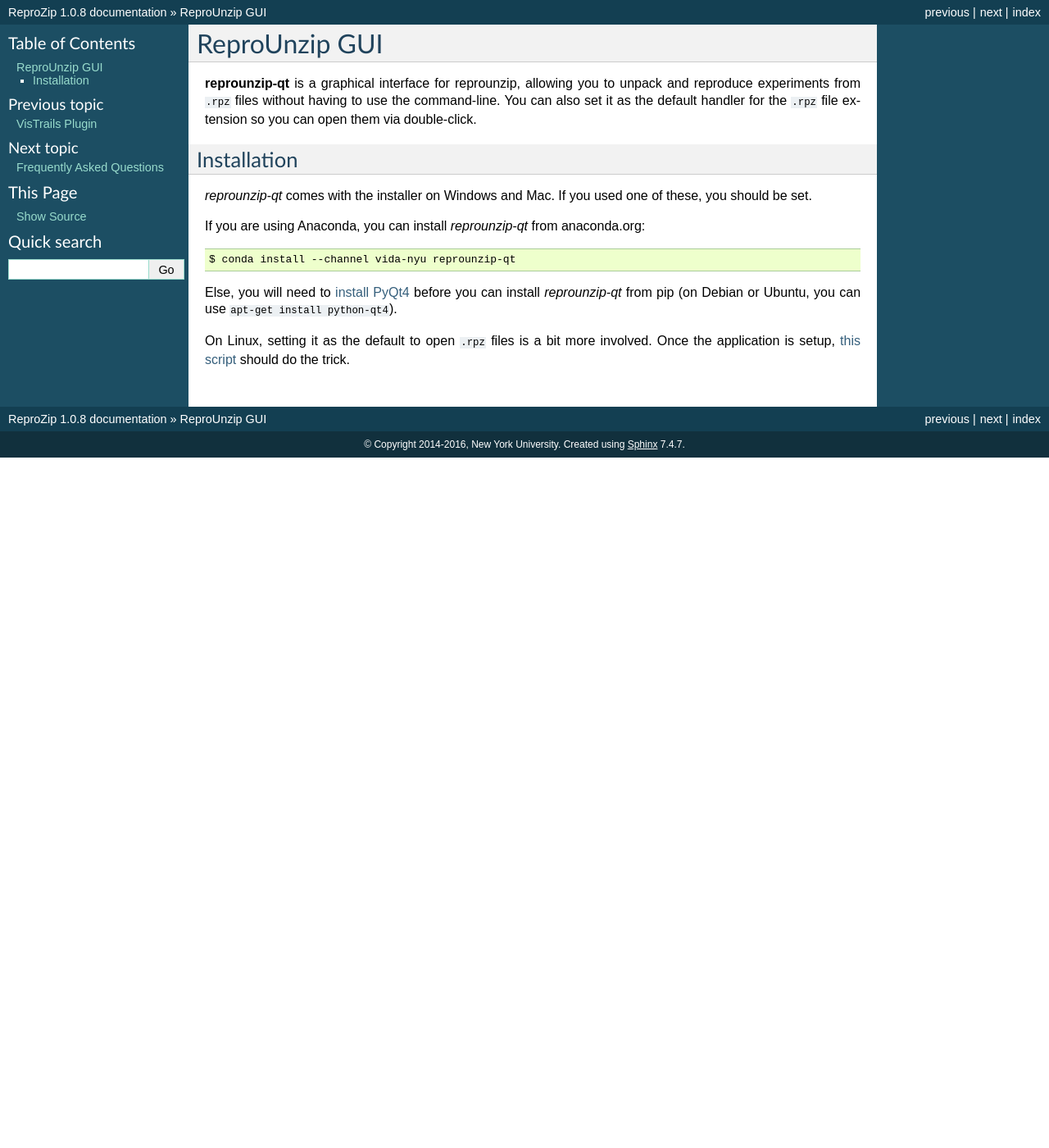
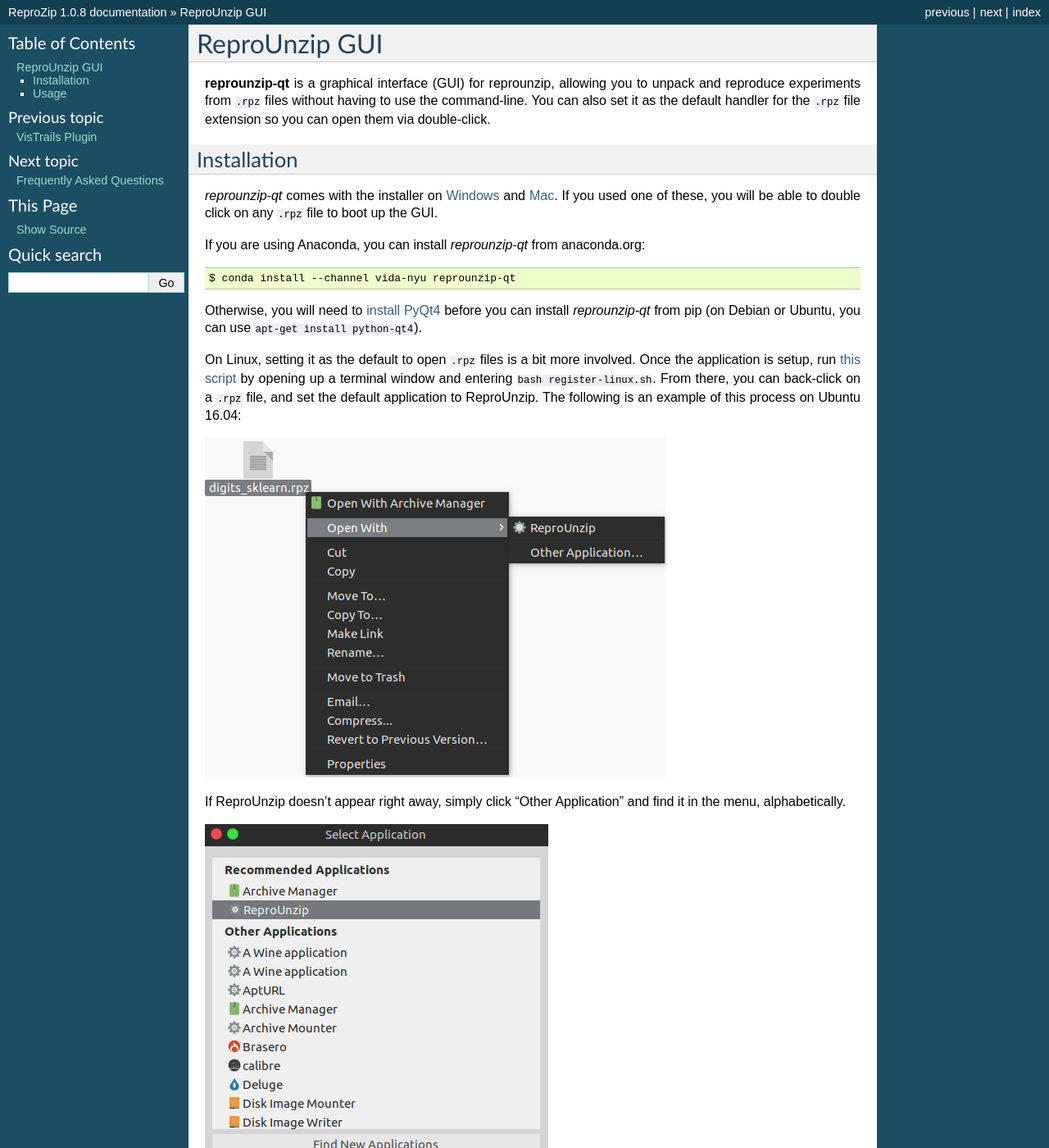
Before and after one commit to VIDA-NYU/reprozip, a Sphinx documentation site: the page built from docs/gui.rst, in a window 1280 px wide and 1400 px high. Shown: the whole window at 82% size. Built offline with Sphinx 7.4.7, drawn with Linux system fonts in a browser that asks for light colours; some of the changed text lies outside the part shown.

Commit message:
updated GUI documentation

```diff
--- a/docs/gui.rst
+++ b/docs/gui.rst
@@ -1,19 +1,40 @@
-..  _gui:
+..  _unpacking-gui:
 
 ReproUnzip GUI
 **************
 
-**reprounzip-qt** is a graphical interface for reprounzip, allowing you to unpack and reproduce experiments from ``.rpz`` files without having to use the command-line. You can also set it as the default handler for the ``.rpz`` file extension so you can open them via double-click.
+**reprounzip-qt** is a graphical interface (GUI) for reprounzip, allowing you to unpack and reproduce experiments from ``.rpz`` files without having to use the command-line. You can also set it as the default handler for the ``.rpz`` file extension so you can open them via double-click.
 
 Installation
 ============
 
-*reprounzip-qt* comes with the installer on Windows and Mac. If you used one of these, you should be set.
+*reprounzip-qt* comes with the installer on `Windows <https://github.com/ViDA-NYU/reprozip/releases/download/1.0.8/reprounzip-1.0.8-setup.exe>`_ and `Mac <https://github.com/ViDA-NYU/reprozip/releases/download/1.0.8/reprounzip-1.0.8.pkg>`_. If you used one of these, you will be able to double click on any ``.rpz`` file to boot up the GUI.
 
 If you are using Anaconda, you can install *reprounzip-qt* from anaconda.org::
 
     $ conda install --channel vida-nyu reprounzip-qt
 
-Else, you will need to `install PyQt4 <https://www.riverbankcomputing.com/software/pyqt/download>`__ before you can install *reprounzip-qt* from pip (on Debian or Ubuntu, you can use ``apt-get install python-qt4``).
+Otherwise, you will need to `install PyQt4 <https://www.riverbankcomputing.com/software/pyqt/download>`__ before you can install *reprounzip-qt* from pip (on Debian or Ubuntu, you can use ``apt-get install python-qt4``).
 
-On Linux, setting it as the default to open ``.rpz`` files is a bit more involved. Once the application is setup, `this script <https://gist.github.com/remram44/0092c0b27269cfd0e5530428612d9309>`__ should do the trick.
+On Linux, setting it as the default to open ``.rpz`` files is a bit more involved. Once the application is setup, run `this script <https://gist.github.com/remram44/0092c0b27269cfd0e5530428612d9309>`__ by  opening up a terminal window and entering ``bash register-linux.sh``. From there, you can back-click on a ``.rpz`` file, and set the default application to ReproUnzip. The following is an example of this process on Ubuntu 16.04:
+
+.. image:: figures/reprounzip-qt-defaultApp.png
+
+If ReproUnzip doesn't appear right away, simply click "Other Application" and find it in the menu, alphabetically.
+
+.. image:: figures/reprounzip-qt-defaultApp-1.png
+
+Usage
+============
+
+The first tab in the window that appears is for you to set up the experiment. This will allow you to choose which `unpacker <unpacking.html#unpackers>`_ you'd like to use to reproduce the experiment, and in which directory you'd like to unpack it.
+
+.. image:: figures/reprounzip-qt.png
+
+After successfully unpacking, you'll be prompted to run the experiment in the second tab. You can choose which run you want to execute, though the default is to have all runs selected. ReproUnzip will detect the order of the runs and reproduce the experiment accordingly.
+
+.. image:: figures/reprounzip-qt-1.png
+
+Clicking "Manage Files" will bring up options to download the input and output data of the original experiment, and upload your own data to use it in the same experiment. You'll notice input files are marked ``[I]`` and output files are marked ``[O]``. ``[IO]`` are both input and output files.
+
+.. image:: figures/reprounzip-qt-manageFiles.png
```
Also changed, not shown: docs/figures/reprounzip-qt-1.png (added), docs/figures/reprounzip-qt-defaultApp-1.png (added), docs/figures/reprounzip-qt-defaultApp.png (added), docs/figures/reprounzip-qt-manageFiles.png (added), docs/figures/reprounzip-qt.png (added).
